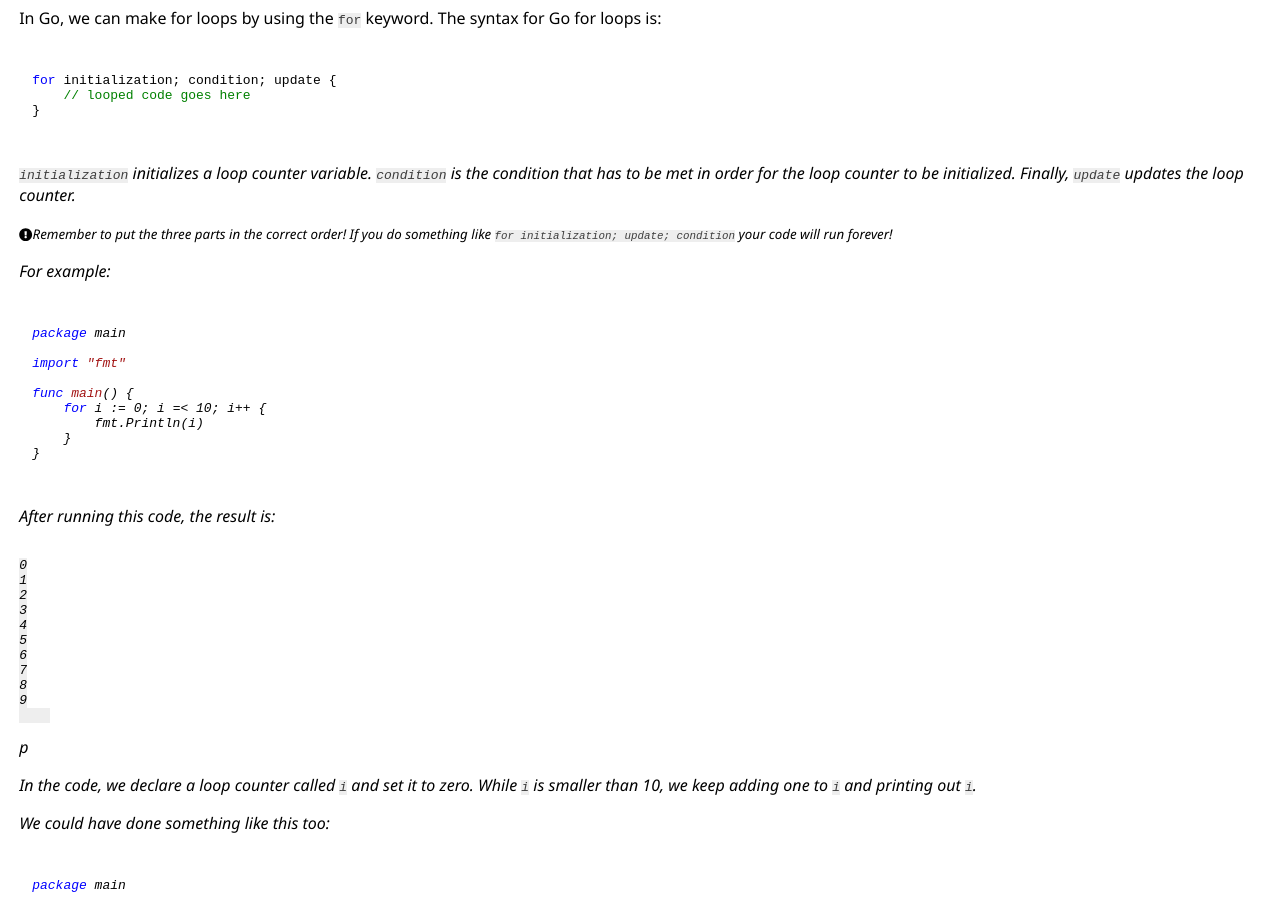
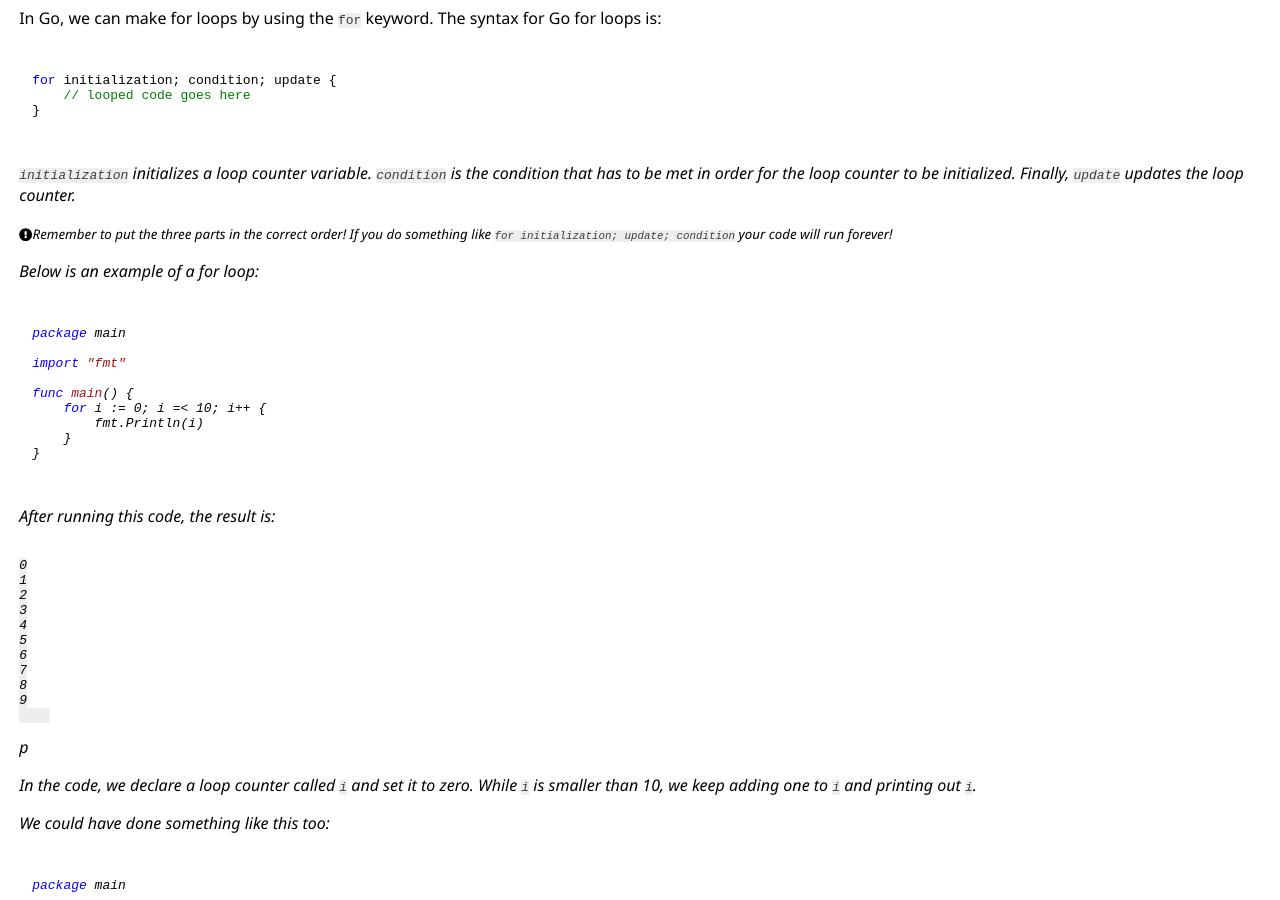
Before and after one commit to learnmonkey/learnmonkey.github.io, a Jekyll site: the page built from programming/golang/for-loop.html, in a window 1280 px wide and 900 px high, scrolled down 679 px. Built offline with Jekyll 4.4.1, drawn with Linux system fonts in a browser that asks for light colours; nearby versions of some CDN libraries.

Commit message:
quick rewording

```diff
--- a/programming/golang/for-loop.html
+++ b/programming/golang/for-loop.html
@@ -31,7 +31,7 @@ for <i>initialization</i>; <i>condition<i>; <i>update</i> {
     </code></pre>
     <p><code><i>initialization</i></code> initializes a loop counter variable. <code><i>condition</i></code> is the condition that has to be met in order for the loop counter to be initialized. Finally, <code><i>update</i></code> updates the loop counter.</p>
     <small><i class="fas fa-exclamation-circle"></i>Remember to put the three parts in the correct order! If you do something like <code>for <i>initialization</i>; <i>update<i>; <i>condition</i></code> your code will run forever!</small>
-    <p>For example:</p>
+    <p>Below is an example of a for loop:</p>
     <pre><code class="language-go">
 package main
 
```
